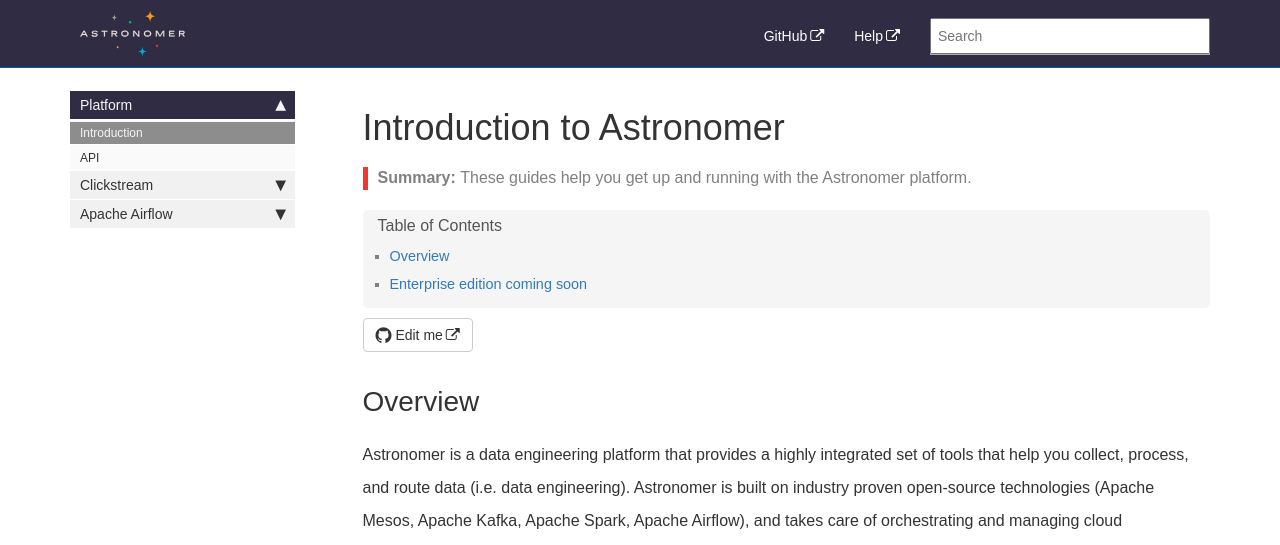
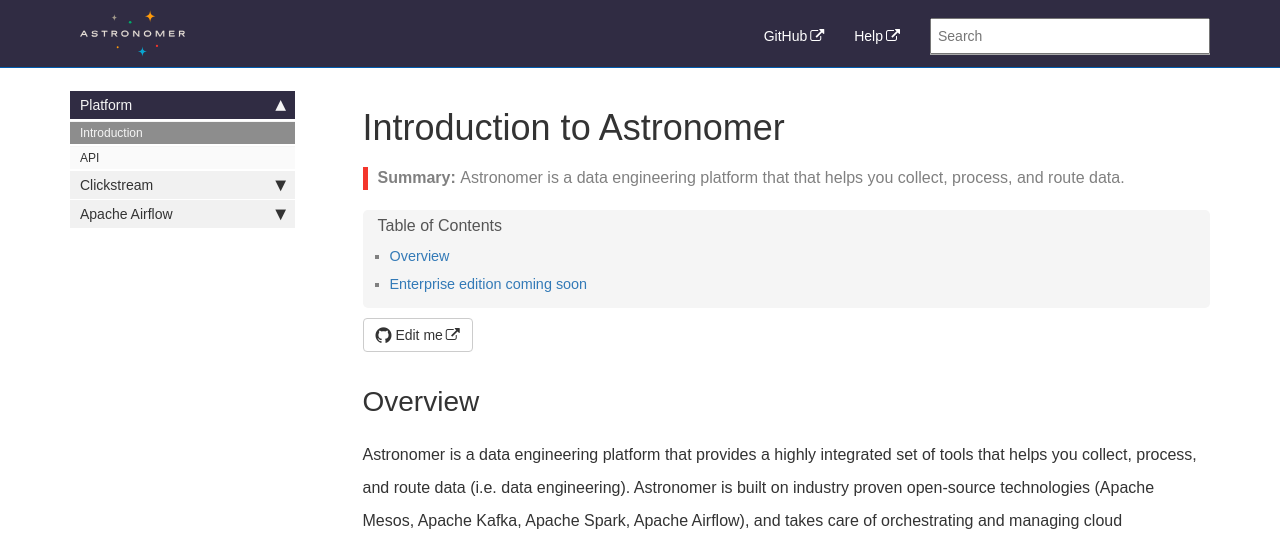
Before and after one commit to petedejoy/documentation, a Jekyll site: the page built from index.md, in a window 1280 px wide. Shown: the top 545 px of the page. Built offline with Jekyll 4.4.1, drawn with Linux system fonts in a browser that asks for light colours; nearby versions of some CDN libraries; some web fonts are replaced; comment, search, counter and statistics services are not loaded; some of the changed text lies outside the part shown.

Commit message:
Update index.md

```diff
--- a/index.md
+++ b/index.md
@@ -2,12 +2,12 @@
 title: Introduction to Astronomer
 keywords: introduction homepage
 sidebar: platform_sidebar
-summary: These guides help you get up and running with the Astronomer platform.
+summary: Astronomer is a data engineering platform that that helps you collect, process, and route data.
 ---
 
 ## Overview
 
-Astronomer is a data engineering platform that provides a highly integrated set of tools that help you collect, process, and route data (i.e. data engineering). Astronomer is built on industry proven open-source technologies (Apache Mesos, Apache Kafka, Apache Spark, Apache Airflow), and takes care of orchestrating and managing cloud infrastrucutre. The goal is to increase your ability to focus on data analytics and data science initiatives.
+Astronomer is a data engineering platform that provides a highly integrated set of tools that helps you collect, process, and route data (i.e. data engineering). Astronomer is built on industry proven open-source technologies (Apache Mesos, Apache Kafka, Apache Spark, Apache Airflow), and takes care of orchestrating and managing cloud infrastrucutre. The goal is to increase your ability to focus on data analytics and data science initiatives.
 
 Astronomer includes:
 
```
